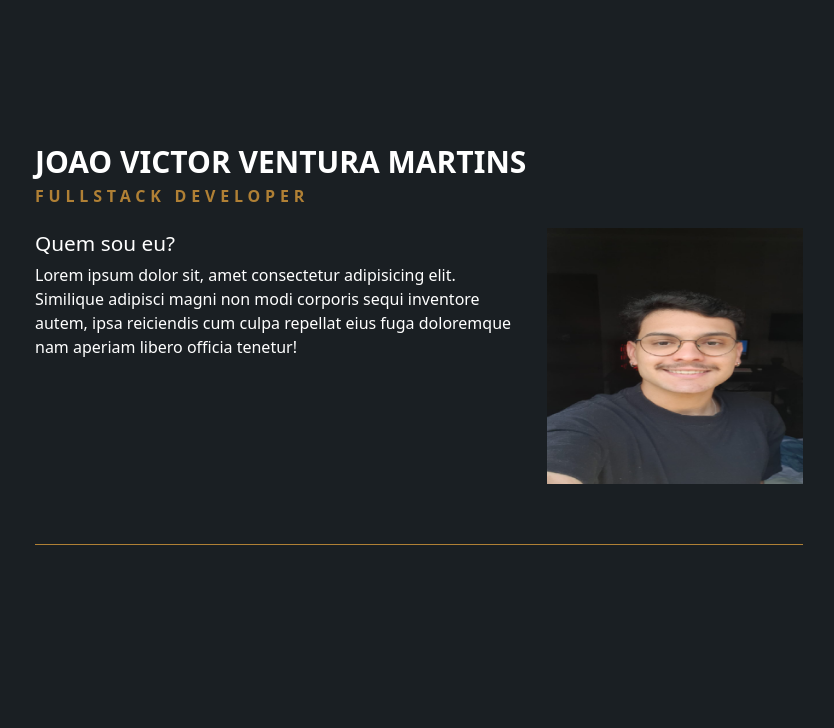
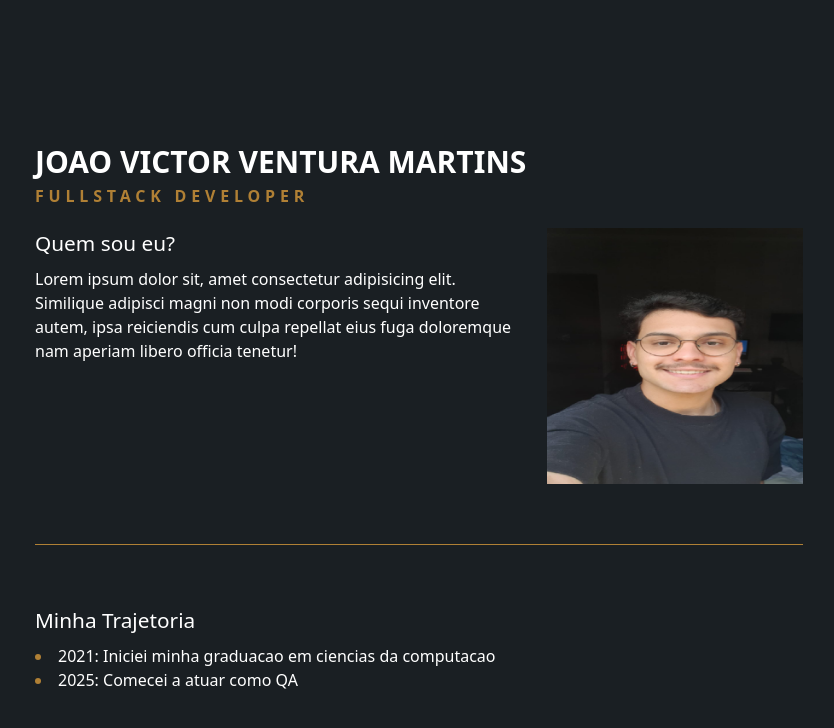
Before and after one commit to JoaoVictorVM/About-me, a Next.js app: page / in a window 1280 px wide. Shown: the top 728 px of the page, without its empty margins (221-1055 px from the left). Built offline with nearby package versions, Linux system fonts and the light colour scheme.

Commit message:
Add trajetoria
Adiciona parte especifica para minhas trajetoria

```diff
--- a/src/components/pages/home/hero-section.tsx
+++ b/src/components/pages/home/hero-section.tsx
@@ -10,7 +10,7 @@ export default function HeroSection() {
                     <p className="text-[var(--color-highlight)] font-bold tracking-[0.3rem]">FULLSTACK DEVELOPER</p>
                 </div>
                 <div className="flex gap-5">
-                    <div className="flex flex-col gap-1">
+                    <div className="flex flex-col gap-2">
                         <h2>Quem sou eu?</h2>
                         <p>Lorem ipsum dolor sit, amet consectetur adipisicing elit. Similique adipisci magni non modi corporis sequi inventore autem, ipsa reiciendis cum culpa repellat eius fuga doloremque nam aperiam libero officia tenetur!</p>
                     </div>
@@ -21,6 +21,21 @@ export default function HeroSection() {
                     />
                 </div>
                 <div className="bg-[var(--color-highlight)] h-[1px] mt-10 mb-10"></div>
+
+                <div className="flex flex-col gap-2">
+                    <h2>Minha Trajetoria</h2>
+
+                    <ul className="marker:text-[var(--color-highlight)]">
+                        <li>
+                            <span>2021: </span> Iniciei minha graduacao em ciencias da computacao
+                        </li>
+                        <li>
+                            <span>2025: </span> Comecei a atuar como QA
+                        </li>
+                    </ul>
+
+                </div>
+
             </div>
         </section>
     )
--- a/src/styles/global/elements.css
+++ b/src/styles/global/elements.css
@@ -2,3 +2,7 @@ h2 {
     font-size: 1.3rem;
     font-weight: 500;
 }
+
+li{
+    list-style: inside;
+}
```
